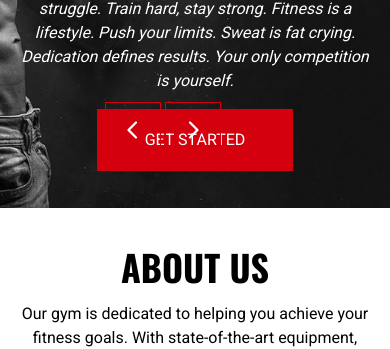
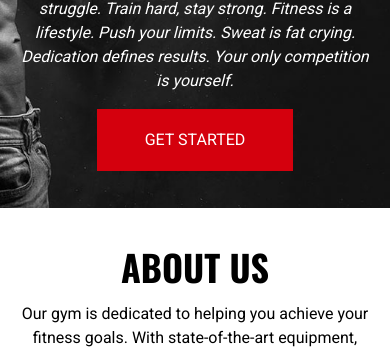
Before and after one commit to deadmanShadow/fitphysique-spa-gym, a Next.js app: page / in a window 390 px wide. Shown: the part 467-816 px from the top of the page. Built offline with nearby package versions, Linux system fonts and the light colour scheme.

Commit message:
buttons fixed with responsive

```diff
--- a/components/HeroSlider.tsx
+++ b/components/HeroSlider.tsx
@@ -45,6 +45,12 @@ const HeroSlider = () => {
                 containerStyles="w-[196px] h-[62px] "
               />
             </motion.div>
+            {/* swiper navbutton for mobile and tablet */}
+            <SwiperNavButtons
+              containerStyles="flex justify-center gap-1 mt-8 lg:hidden"
+              btnStyles="border border-accent text-white w-[56px] h-[56px] flex justify-center items-center hover:bg-accent transition-all duration-300"
+              iconStyles="text-2xl"
+            />
           </div>
         </div>
       </SwiperSlide>
@@ -84,12 +90,18 @@ const HeroSlider = () => {
                 containerStyles="w-[196px] h-[62px] "
               />
             </motion.div>
+            {/* swiper navbutton for mobile and tablet */}
+            <SwiperNavButtons
+              containerStyles="flex justify-center gap-1 mt-8 lg:hidden"
+              btnStyles="border border-accent text-white w-[56px] h-[56px] flex justify-center items-center hover:bg-accent transition-all duration-300"
+              iconStyles="text-2xl"
+            />
           </div>
         </div>
       </SwiperSlide>
-      {/* swiper navbutton */}
+      {/* swiper navbutton for desktop */}
       <SwiperNavButtons
-        containerStyles="absolute bottom-2 lg:bottom-0 right-8 h-[130px] w-full lg:w-[700px] z-50 flex justify-center lg:justify-start gap-1"
+        containerStyles="absolute bottom-2 lg:bottom-0 right-8 h-[130px] w-full lg:w-[700px] z-50 lg:flex justify-center lg:justify-start gap-1 hidden"
         btnStyles="border border-accent text-white w-[56px] h-[56px] flex justify-center items-center hover:bg-accent transition-all duration-300"
         iconStyles="text-2xl"
       />
--- a/components/SwiperNavButtons.tsx
+++ b/components/SwiperNavButtons.tsx
@@ -26,4 +26,5 @@ const SwiperNavButtons = ({
     </div>
   );
 };
+
 export default SwiperNavButtons;
```
